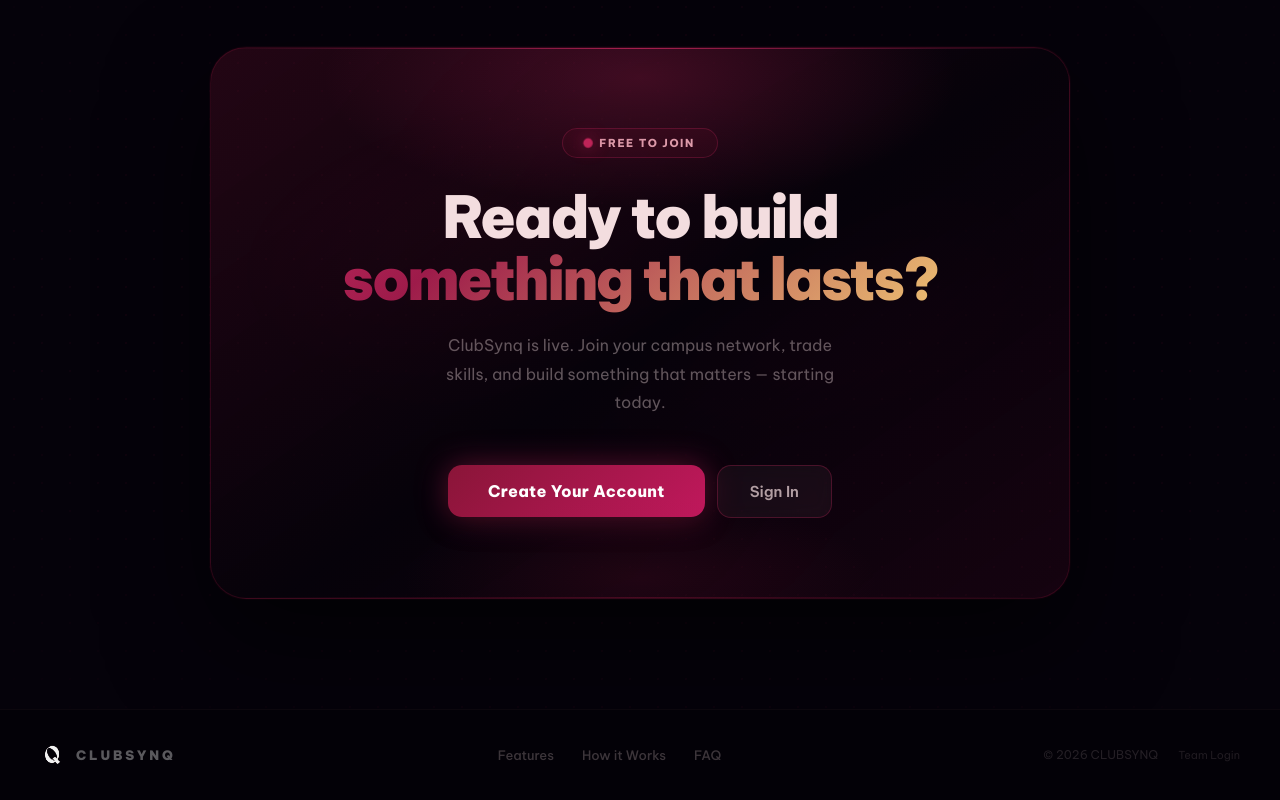
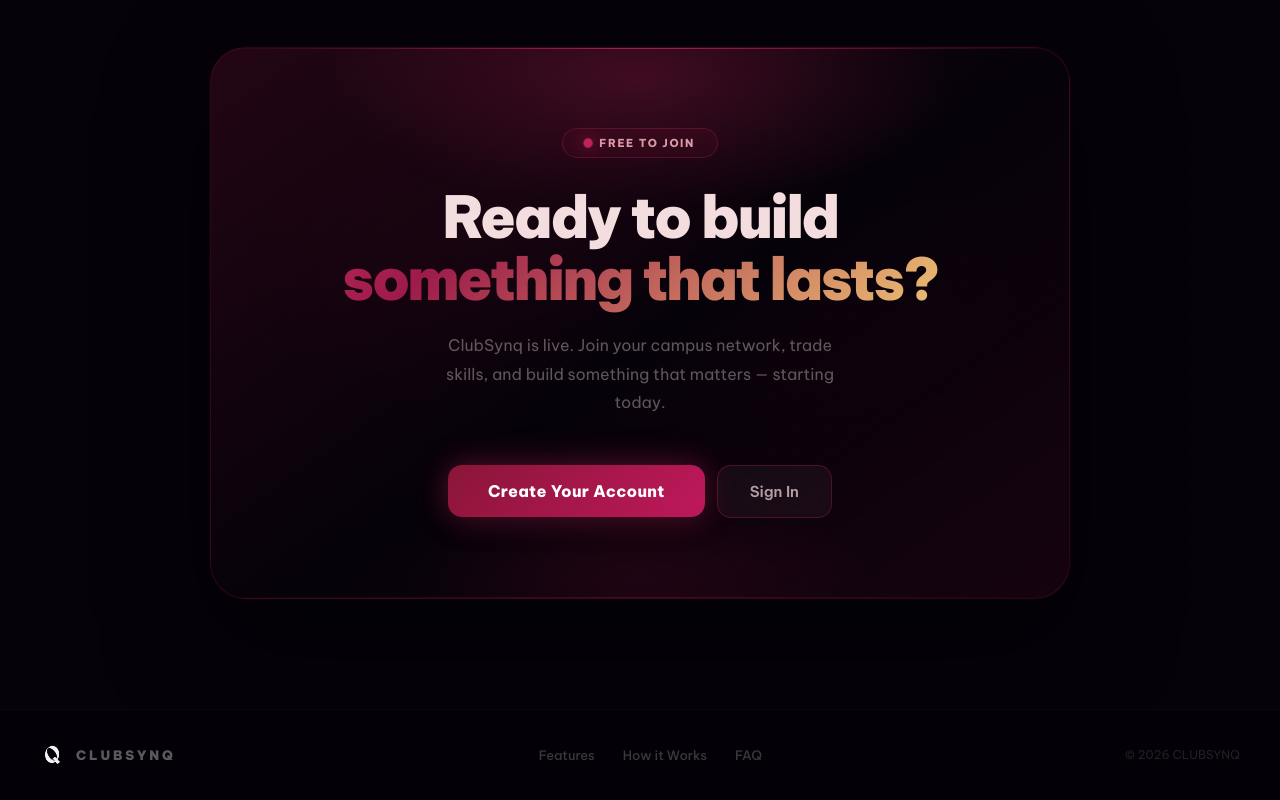
Before and after one commit to clubsynqofficial-byte/nothingnew, a React (Vite) app: page / in a window 1280 px wide. Shown: the part 5757-6557 px from the top of the page. Built offline with nearby package versions, Linux system fonts and the light colour scheme.

Commit message:
hardcode supabase fallbacks so vercel cant miss them

```diff
--- a/index.html
+++ b/index.html
@@ -2,8 +2,8 @@
 <html lang="en">
   <head>
     <meta charset="UTF-8" />
-    <link rel="icon" type="image/png" href="/mclubsynq-removebg-preview.png" sizes="192x192" />
-    <link rel="apple-touch-icon" href="/mclubsynq-removebg-preview.png" />
+    <link rel="icon" type="image/png" href="/clubsynqlogo.png" sizes="192x192" />
+    <link rel="apple-touch-icon" href="/clubsynqlogo.png" />
     <meta name="viewport" content="width=device-width, initial-scale=1.0" />
     <title>ClubSynQ</title>
   </head>
--- a/src/pages/home/HomePage.tsx
+++ b/src/pages/home/HomePage.tsx
@@ -437,6 +437,9 @@ export default function HomePage() {
 
         {/* Glowing border top */}
         <div style={{ position:'absolute', top:0, left:0, right:0, height:1, background:'linear-gradient(90deg,transparent,rgba(192,37,90,.6),rgba(255,150,180,.8),rgba(192,37,90,.6),transparent)', animation:'bannerGlow 3s ease-in-out infinite', pointerEvents:'none' }}/>
+
+        {/* Logo watermark */}
+        <img src="/clubsynqlogo.png" alt="" style={{ position:'absolute', right:24, top:'50%', transform:'translateY(-50%)', width:72, height:72, borderRadius:18, objectFit:'contain', opacity:0.18, pointerEvents:'none', userSelect:'none' }} />
 
         <div style={{ position:'relative', display:'flex', alignItems:'center', justifyContent:'space-between', flexWrap:'wrap', gap:16 }}>
           <div>
--- a/src/pages/landing/LandingPage.tsx
+++ b/src/pages/landing/LandingPage.tsx
@@ -1041,12 +1041,7 @@ function LandingFooter() {
               onMouseLeave={e => (e.currentTarget.style.color='rgba(243,221,223,.24)')}>{label}</button>
           ))}
         </div>
-        <div style={{ display:'flex', alignItems:'center', gap:20 }}>
-          <div style={{ fontSize:12, color:'rgba(243,221,223,.14)' }}>© 2026 CLUBSYNQ</div>
-          <button onClick={() => navigate('/signin')} style={{ background:'none', border:'none', color:'rgba(243,221,223,.12)', fontSize:11, cursor:'pointer', padding:0, fontFamily:'inherit', transition:'color .15s' }}
-            onMouseEnter={e => (e.currentTarget.style.color='rgba(243,221,223,.45)')}
-            onMouseLeave={e => (e.currentTarget.style.color='rgba(243,221,223,.12)')}>Team Login</button>
-        </div>
+        <div style={{ fontSize:12, color:'rgba(243,221,223,.14)' }}>© 2026 CLUBSYNQ</div>
       </div>
     </footer>
   )
```
